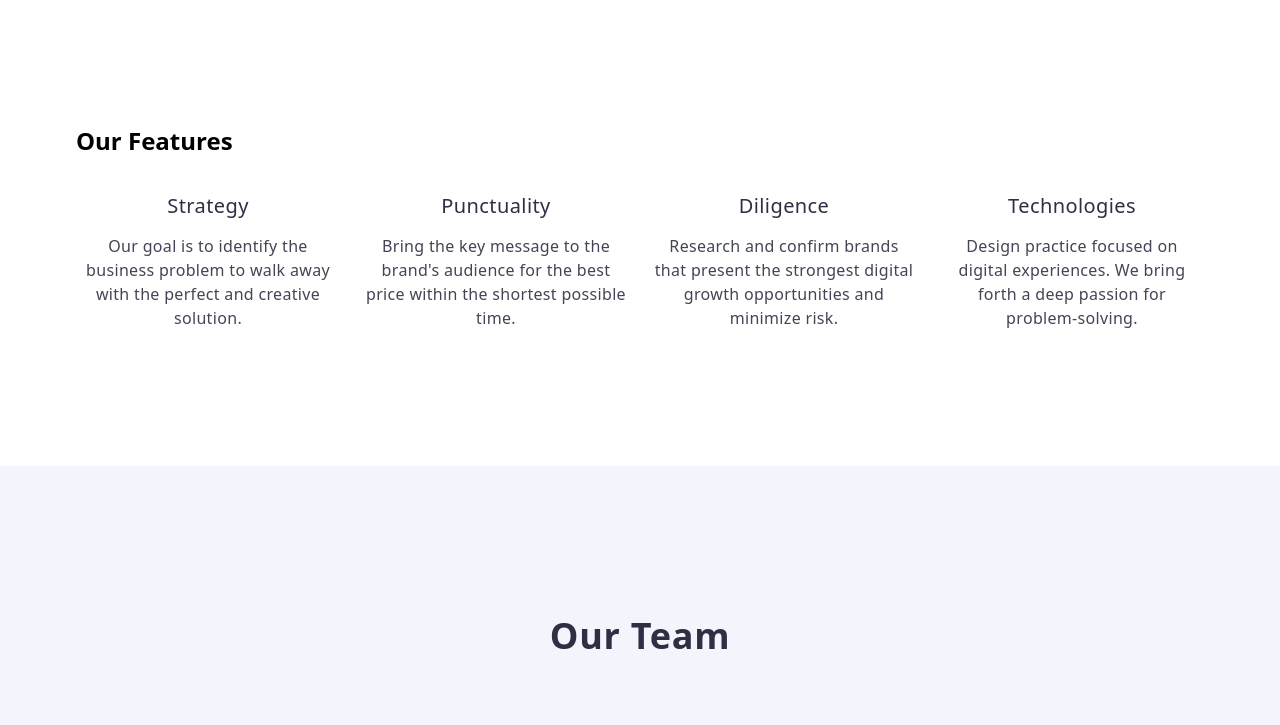
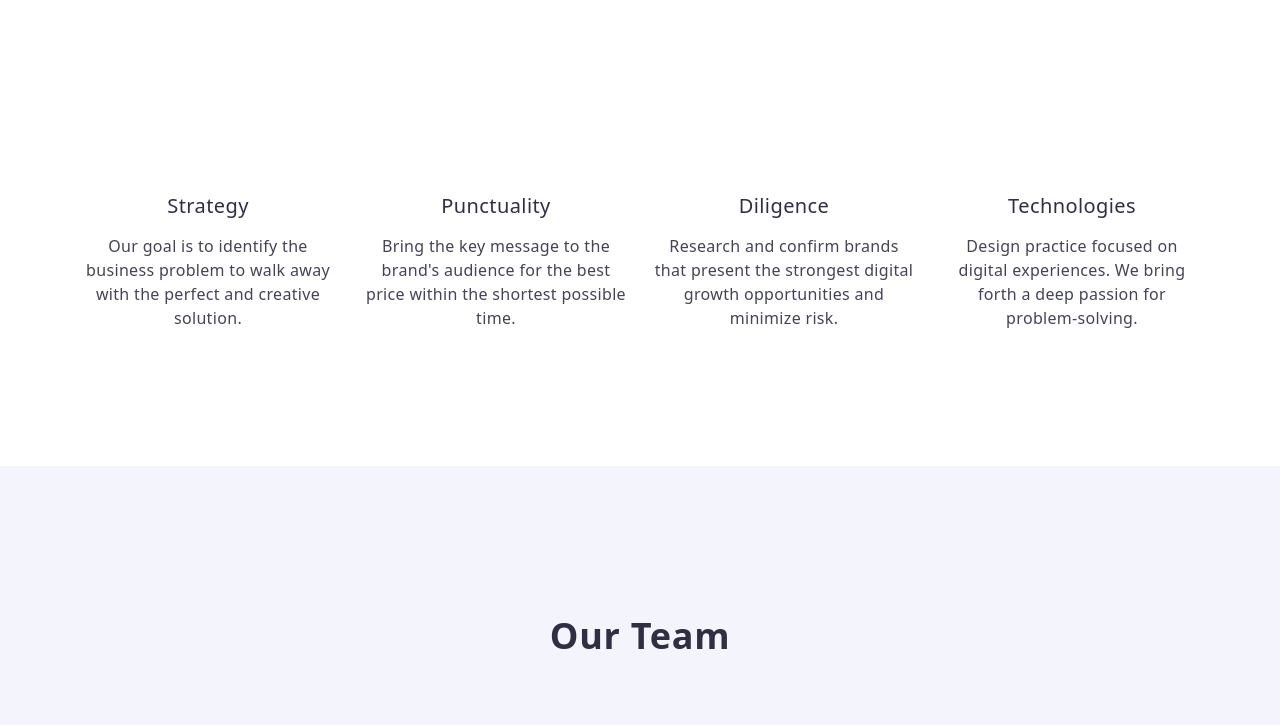
Before and after one commit to hasiptektas/goit-markup-hw-03, a plain HTML site: page index.html in a window 1280 px wide. Shown: the part 800-1525 px from the top of the page. Drawn offline with nearby package versions, Linux system fonts and the light colour scheme.

Commit message:
Updated index 2.html

```diff
--- a/index.html
+++ b/index.html
@@ -55,7 +55,7 @@
 
     <section class="section-our-features">
         <div class="container">
-            <h2 class="our-features-header">Our Features</h2>
+            <h2 class="visually-hidden">Our Features</h2>
 
             <ul class="our-features-ul">
                 <li class="list">
@@ -183,10 +183,8 @@
 
 <footer class="footer">
     <div class="container">
-        <div class="content">
             <a class="logo" href="./index.html">Web<span class="span">Studio</span></a>
             <p class="text">Increase the flow of customers and sales for your business with digital marketing & growth solutions.</p>
-        </div>
     </div>
 </footer>
 
```
